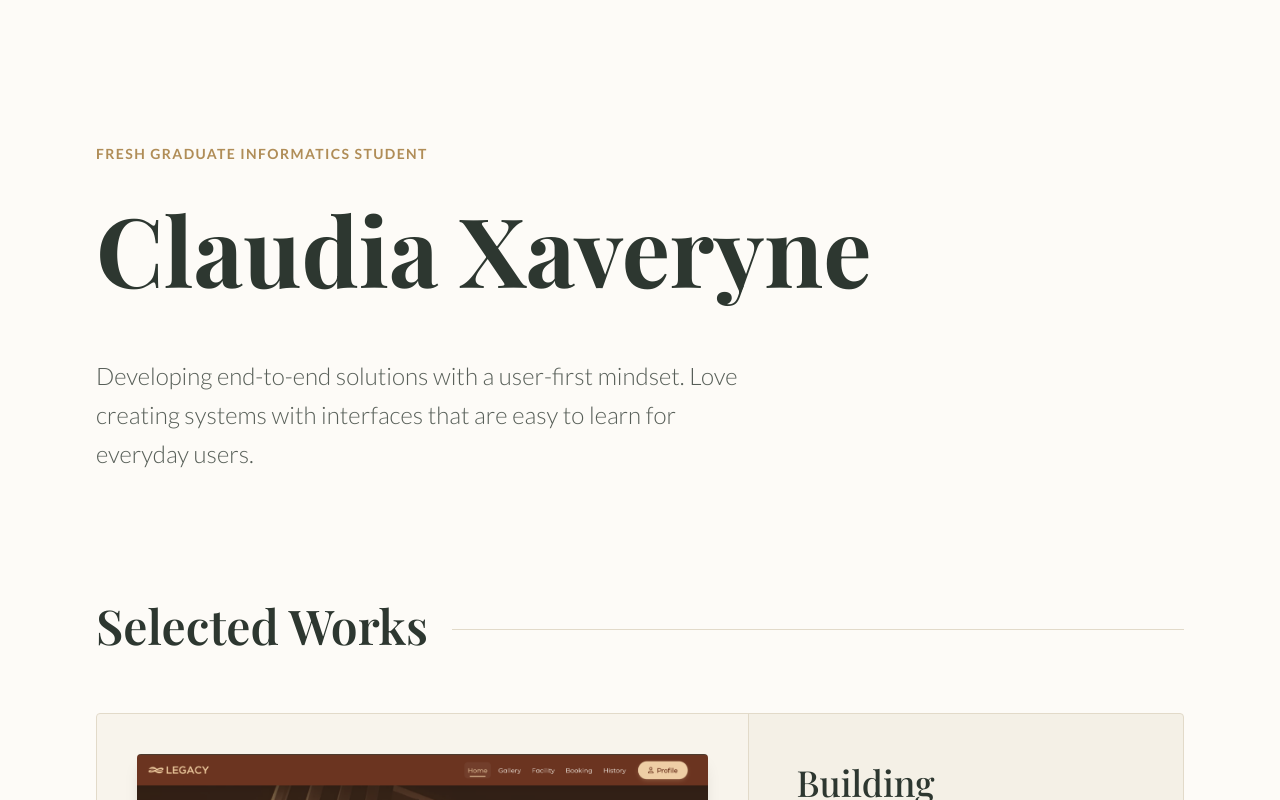
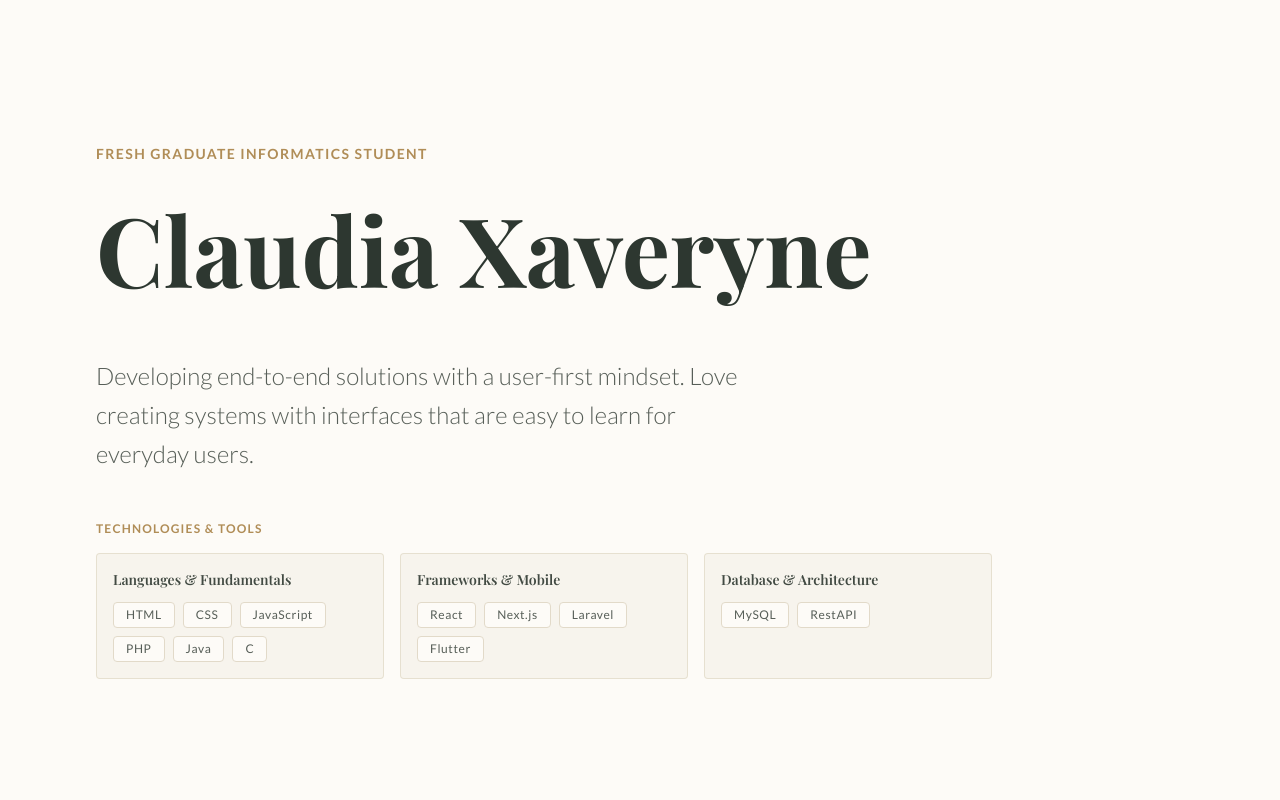
Before and after one commit to claveryne/PORTO, a Next.js app: page / in a window 1280 px wide. Shown: the top 800 px of the page. Built offline with nearby package versions, Linux system fonts and the light colour scheme; a web font is replaced by a local one.

Commit message:
image + details

```diff
--- a/app/page.tsx
+++ b/app/page.tsx
@@ -15,6 +15,45 @@ export default function Home() {
           <p className="max-w-2xl text-xl md:text-2xl leading-relaxed text-foreground/80 font-light mt-6">
             Developing end-to-end solutions with a user-first mindset. Love creating systems with interfaces that are easy to learn for everyday users.
           </p>
+
+          {/* Tech Stack / Technologies */}
+          <div className="mt-6 flex flex-col gap-4 text-left">
+            <p className="uppercase tracking-widest text-xs text-accent font-semibold">Technologies & Tools</p>
+            <div className="grid grid-cols-1 sm:grid-cols-2 lg:grid-cols-3 gap-4">
+              <div className="p-4 bg-surface/60 border border-border/80 rounded-sm flex flex-col gap-3 hover:border-accent transition-colors">
+                <span className="text-sm font-serif font-semibold text-foreground/90">Languages & Fundamentals</span>
+                <div className="flex flex-wrap gap-2">
+                  {["HTML", "CSS", "JavaScript", "PHP", "Java", "C"].map((tech) => (
+                    <span key={tech} className="px-3 py-1 bg-background border border-border text-xs font-medium tracking-wider text-foreground/80 rounded-sm">
+                      {tech}
+                    </span>
+                  ))}
+                </div>
+              </div>
+
+              <div className="p-4 bg-surface/60 border border-border/80 rounded-sm flex flex-col gap-3 hover:border-accent transition-colors">
+                <span className="text-sm font-serif font-semibold text-foreground/90">Frameworks & Mobile</span>
+                <div className="flex flex-wrap gap-2">
+                  {["React", "Next.js", "Laravel", "Flutter"].map((tech) => (
+                    <span key={tech} className="px-3 py-1 bg-background border border-border text-xs font-medium tracking-wider text-foreground/80 rounded-sm">
+                      {tech}
+                    </span>
+                  ))}
+                </div>
+              </div>
+
+              <div className="p-4 bg-surface/60 border border-border/80 rounded-sm flex flex-col gap-3 hover:border-accent transition-colors sm:col-span-2 lg:col-span-1">
+                <span className="text-sm font-serif font-semibold text-foreground/90">Database & Architecture</span>
+                <div className="flex flex-wrap gap-2">
+                  {["MySQL", "RestAPI"].map((tech) => (
+                    <span key={tech} className="px-3 py-1 bg-background border border-border text-xs font-medium tracking-wider text-foreground/80 rounded-sm">
+                      {tech}
+                    </span>
+                  ))}
+                </div>
+              </div>
+            </div>
+          </div>
         </section>
 
         {/* Projects Section */}
@@ -99,7 +138,7 @@ export default function Home() {
                 <div className="w-full shadow-lg">
                   <ImageCarousel
                     images={[
-                      // "/p3l-1.png",
+                      "/p3l-1.png",
                       "/p3l-2.png",
                       "/p3l-3.png",
                       "/p3l-4.png"
```
Also changed, not shown: 1 other file (tests, documents, lock files or other folders).
